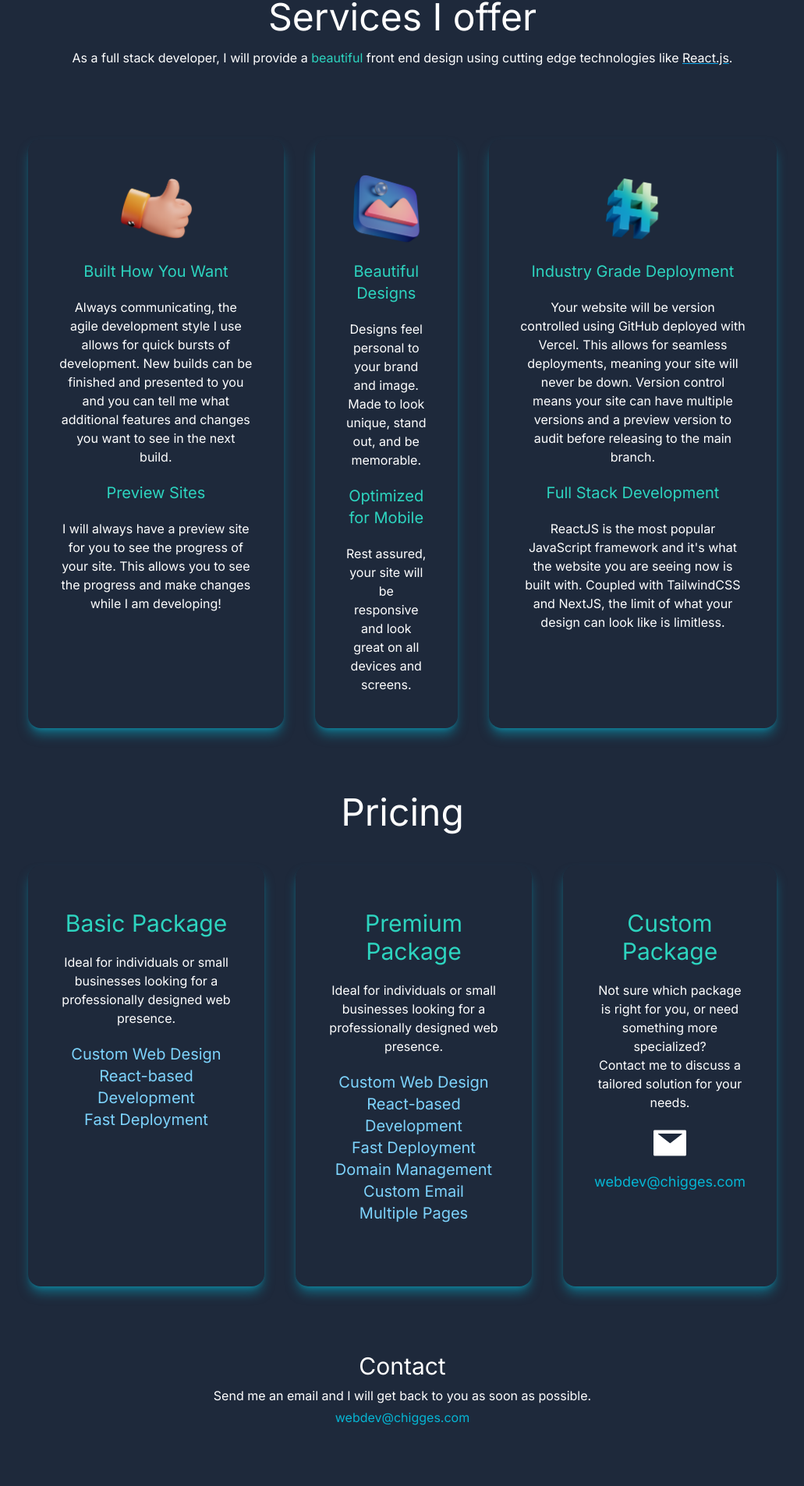
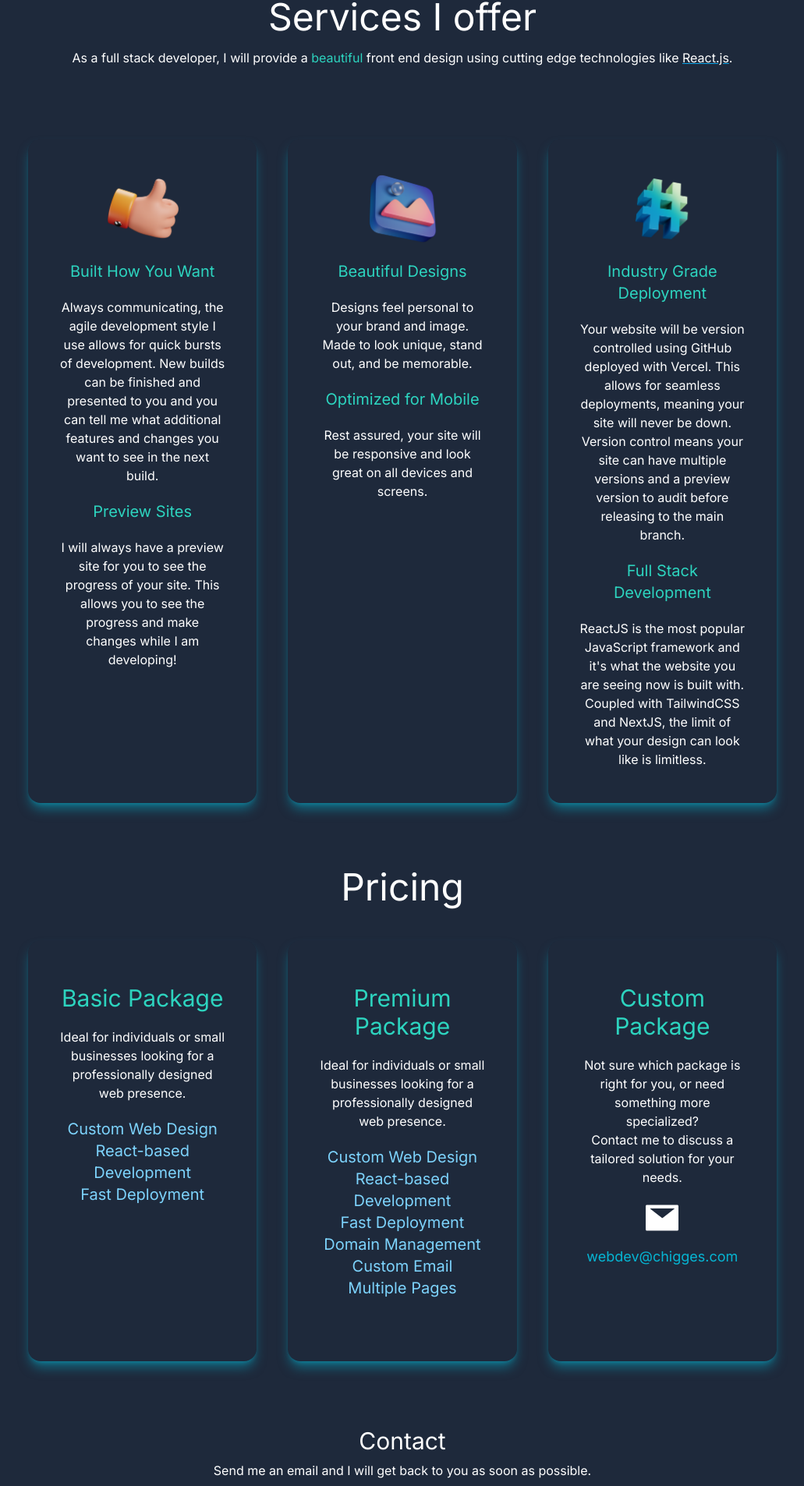
Before and after one commit to CtrlAltDelight/react-portfolio, a Next.js app: page / in a window 1280 px wide. Shown: the part 1122-3028 px from the top of the page at 78% size, without its empty margins (124-1155 px from the left). Built offline with nearby package versions, Linux system fonts and the light colour scheme.

Commit message:
Changed grids to evenly space the boxes. Also adjusted what size the screen shifts to one column to look better on medium sized screens.

```diff
--- a/src/app/page.tsx
+++ b/src/app/page.tsx
@@ -149,10 +149,10 @@ export default function Home() {
 								.
 							</p>
 						</div>
-						<div className="lg:flex gap-10">
+						<div className="xl:flex xl:columns-3 space-between gap-10">
 							<div
 								tabIndex={0}
-								className="text-center shadow-lg p-10 rounded-2xl my-10 shadow-cyan-500/50 transition hover:shadow-xl hover:shadow-cyan-500/50"
+								className="text-center w-full shadow-lg p-10 rounded-2xl my-10 shadow-cyan-500/50 transition hover:shadow-xl hover:shadow-cyan-500/50"
 							>
 								<Image
 									className="mx-auto"
@@ -177,7 +177,7 @@ export default function Home() {
 							</div>
 							<div
 								tabIndex={0}
-								className="text-center shadow-lg p-10 rounded-2xl my-10 shadow-cyan-500/50 transition hover:shadow-xl hover:shadow-cyan-500/50"
+								className="text-center w-full shadow-lg p-10 rounded-2xl my-10 shadow-cyan-500/50 transition hover:shadow-xl hover:shadow-cyan-500/50 width-"
 							>
 								<Image
 									className="mx-auto"
@@ -199,7 +199,7 @@ export default function Home() {
 							</div>
 							<div
 								tabIndex={0}
-								className="text-center shadow-lg p-10 rounded-2xl my-10 shadow-cyan-500/50 transition hover:shadow-xl hover:shadow-cyan-500/50"
+								className="text-center w-full shadow-lg p-10 rounded-2xl my-10 shadow-cyan-500/50 transition hover:shadow-xl hover:shadow-cyan-500/50"
 							>
 								<Image
 									className="mx-auto"
@@ -240,10 +240,10 @@ export default function Home() {
 							>
 								Pricing
 							</h2>
-							<div className="lg:flex gap-10 justify-center">
+							<div className="xl:flex xl:columns-3 space-between gap-10">
 								<div
 									tabIndex={0}
-									className="text-center shadow-lg p-10 rounded-2xl my-10 shadow-cyan-500/50 transition hover:shadow-xl hover:shadow-cyan-500/50"
+									className="text-center w-full shadow-lg p-10 rounded-2xl my-10 shadow-cyan-500/50 transition hover:shadow-xl hover:shadow-cyan-500/50"
 								>
 									<h3 className="text-3xl py-4 text-teal-400">Basic Package</h3>
 									<p className="py-1 text-gray-800 transition duration-500 dark:text-white">
@@ -260,7 +260,7 @@ export default function Home() {
 								</div>
 								<div
 									tabIndex={0}
-									className="text-center shadow-lg p-10 rounded-2xl my-10 shadow-cyan-500/50 transition hover:shadow-xl hover:shadow-cyan-500/50"
+									className="text-center w-full shadow-lg p-10 rounded-2xl my-10 shadow-cyan-500/50 transition hover:shadow-xl hover:shadow-cyan-500/50"
 								>
 									<h3 className="text-3xl py-4 text-teal-400">Premium Package</h3>
 									<p className="py-1 text-gray-800 transition duration-500 dark:text-white">
@@ -280,7 +280,7 @@ export default function Home() {
 								</div>
 								<div
 									tabIndex={0}
-									className="text-center shadow-lg p-10 rounded-2xl my-10 shadow-cyan-500/50 transition hover:shadow-xl hover:shadow-cyan-500/50"
+									className="text-center w-full shadow-lg p-10 rounded-2xl my-10 shadow-cyan-500/50 transition hover:shadow-xl hover:shadow-cyan-500/50"
 								>
 									<h3 className="text-3xl py-4 text-teal-400">Custom Package</h3>
 									<p className="py-1 text-gray-800 transition duration-500 dark:text-white">
```
